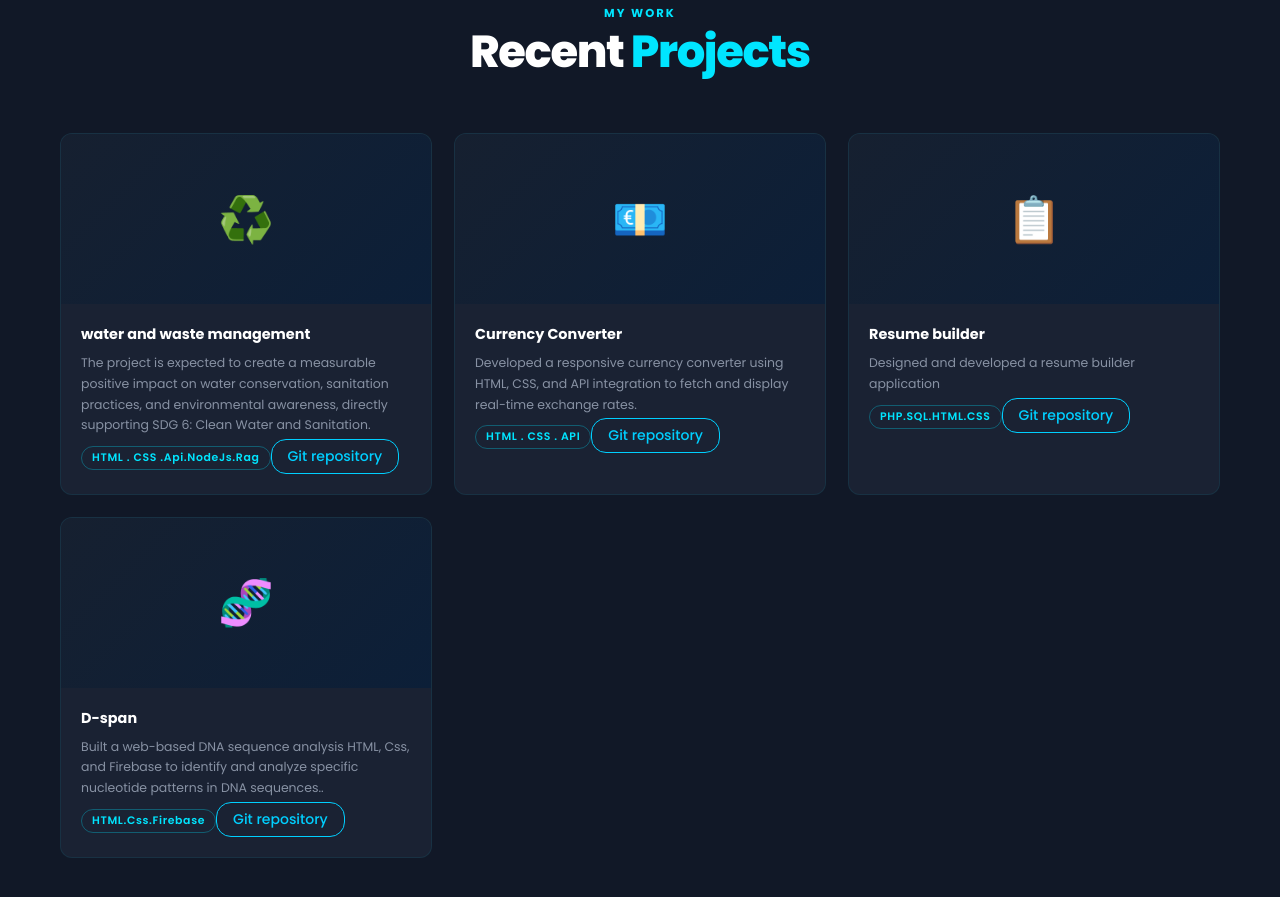
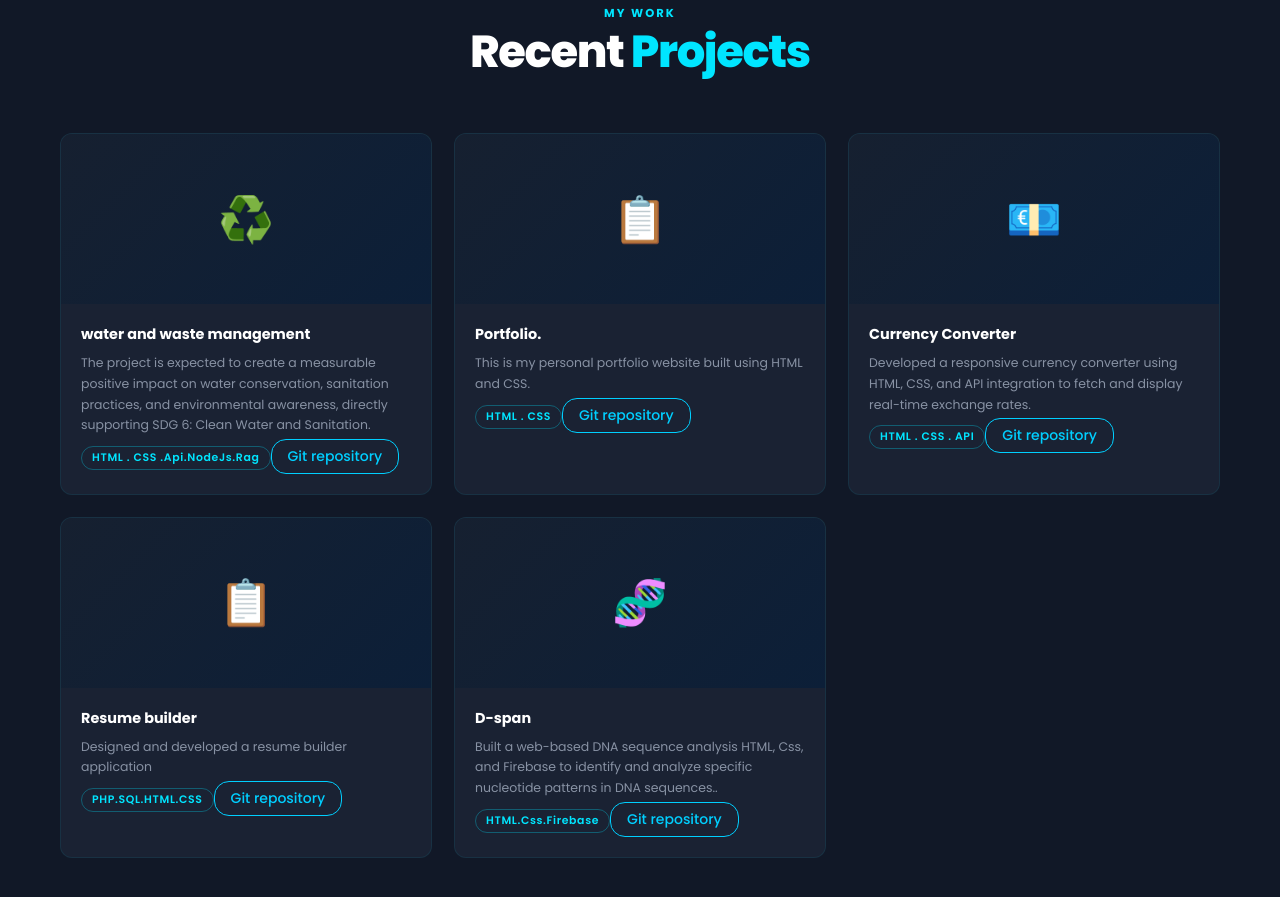
Before and after one commit to RAHULBISOYI/portfoliio_-, a plain HTML site: page pro.html in a window 1280 px wide. Shown: the part 4060-4957 px from the top of the page. Drawn offline with Linux system fonts and the light colour scheme.

```diff
--- a/pro.html
+++ b/pro.html
@@ -729,6 +729,7 @@
   <div class="sec-header reveal"><span class="tag">My Work</span><h2 class="sec-title">Recent <span>Projects</span></h2></div>
   <div class="port-grid">
     <div class="port-card reveal"><div class="port-thumb"> ♻️<tool_call></div><div class="port-body"><h3>water and waste management</h3><p>The project is expected to create a measurable positive impact on water conservation, sanitation practices, and environmental awareness, directly supporting SDG 6: Clean Water and Sanitation.</p><span class="port-tag">HTML . CSS .Api.NodeJs.Rag</span><a href="https://github.com/RAHULBISOYI/ibm_water_and_waste_management.git" class="btn-inline"> Git repository</a></div></div>
+     <div class="port-card reveal"><div class="port-thumb"> 📋<tool_call></div><div class="port-body"><h3>Portfolio.</h3><p>This is my personal portfolio website built using HTML and CSS.</p><span class="port-tag">HTML . CSS </span><a href="https://github.com/RAHULBISOYI/portfoliio_-.git" class="btn-inline"> Git repository</a></div></div>
 
     <div class="port-card reveal"><div class="port-thumb">💶</div><div class="port-body"><h3>Currency Converter</h3><p>Developed a responsive currency converter using HTML, CSS, and API integration to fetch and display real-time exchange rates.</p><span class="port-tag">HTML . CSS . API </span><a href="#contact" class="btn-inline"> Git repository</a></div></div>
     <div class="port-card reveal" style="transition-delay:.1s"><div class="port-thumb">📋</div><div class="port-body"><h3>Resume builder</h3><p>Designed and developed a resume builder application</p><span class="port-tag">PHP.SQL.HTML.CSS </span><a href="https://github.com/RAHULBISOYI/student-document-assistant.git" class="btn-inline"> Git repository</a></div></div>
```
